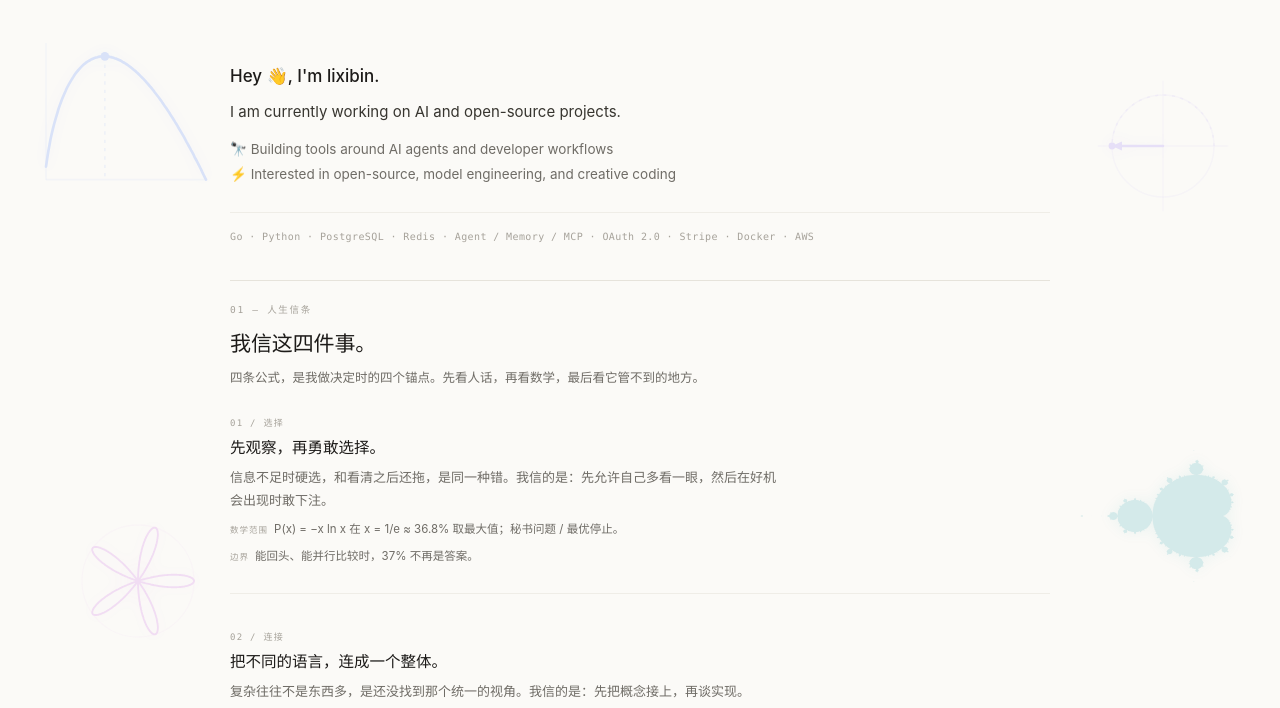
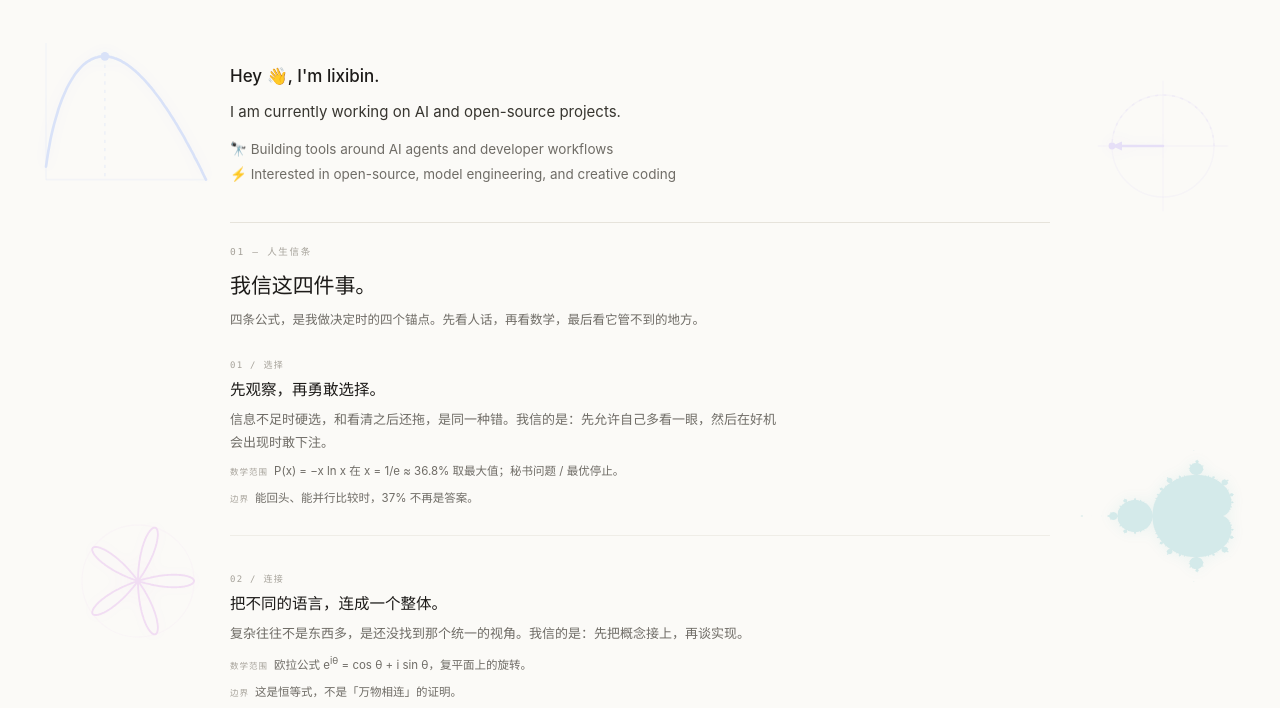
Before and after one commit to lxb12123/lxb12123.github.io, a plain HTML site: page index.html in a window 1280 px wide. Shown: the part 83-791 px from the top of the page. Drawn offline with Linux system fonts and the light colour scheme.

Commit message:
Remove tech stack line

```diff
--- a/index.html
+++ b/index.html
@@ -146,7 +146,6 @@
         <div>🔭 Building tools around AI agents and developer workflows</div>
         <div>⚡ Interested in open-source, model engineering, and creative coding</div>
       </div>
-      <div class="stack">Go · Python · PostgreSQL · Redis · Agent / Memory / MCP · OAuth 2.0 · Stripe · Docker · AWS</div>
     </div>
 
 
```
